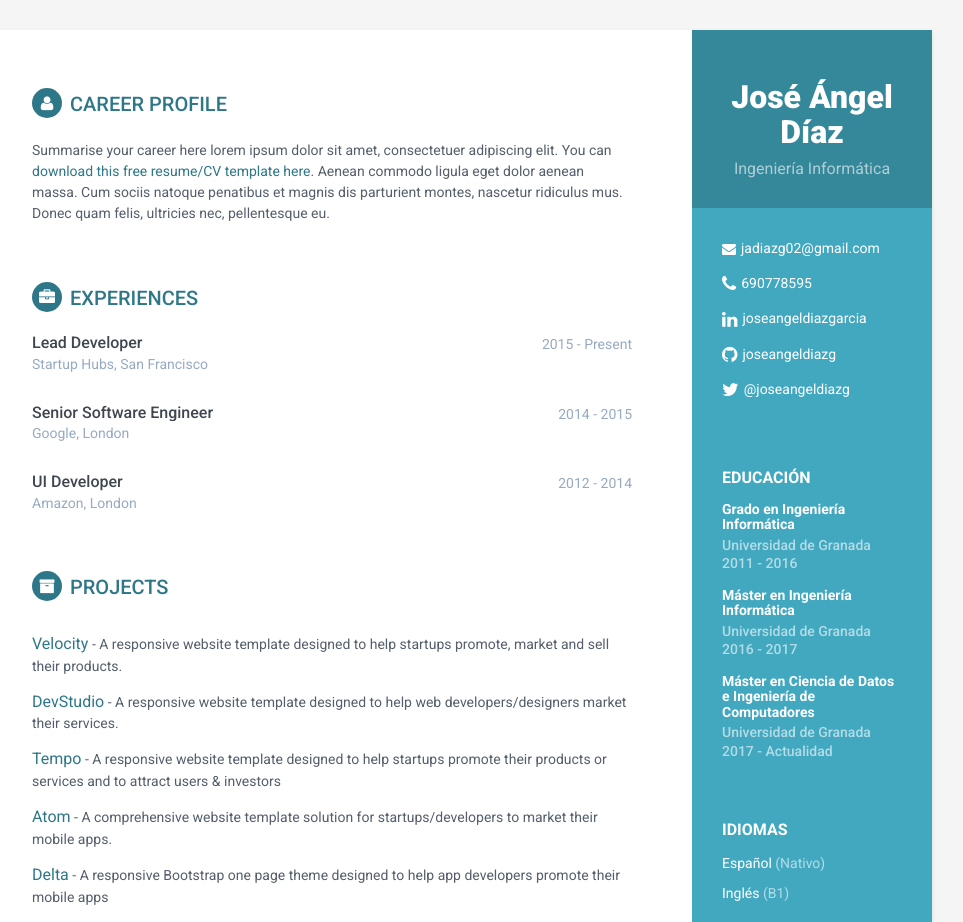
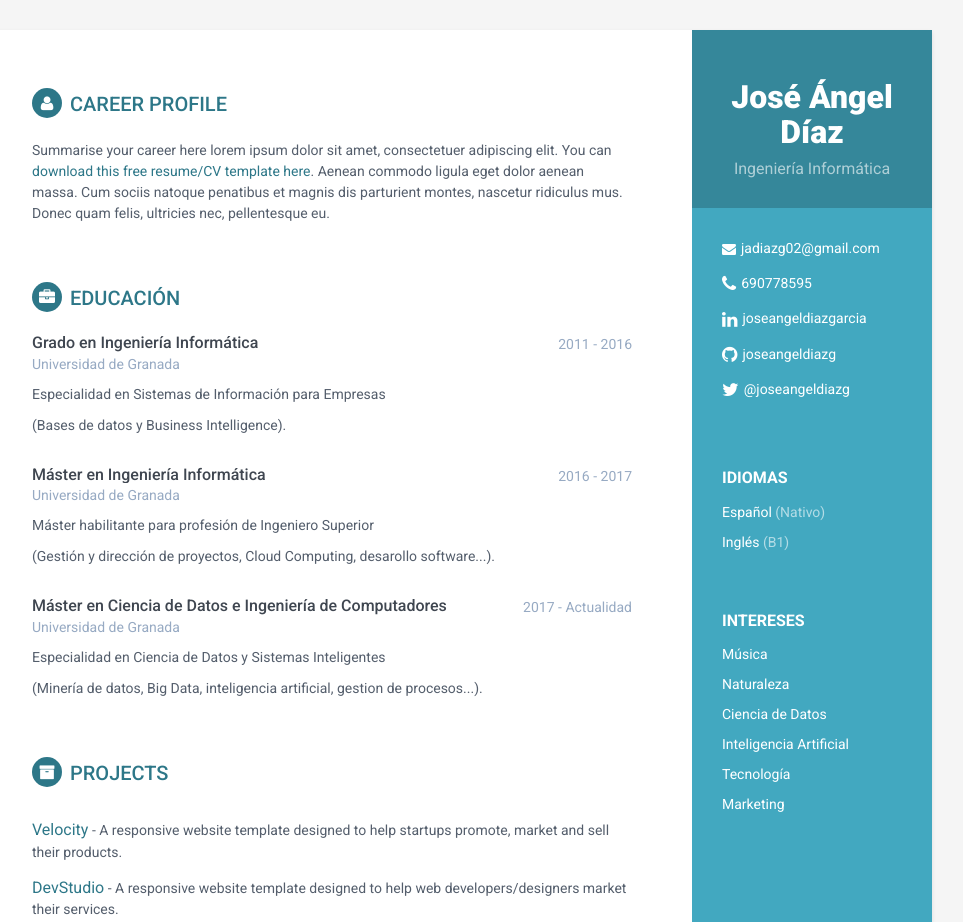
Before and after one commit to joseangeldiazg/joseangeldiazg.github.io, a plain HTML site: page index.html in a window 1280 px wide. Shown: the top 922 px of the page, without its empty margins (188-1151 px from the left). Drawn offline with Linux system fonts and the light colour scheme.

Commit message:
Añadida sección estudios. avanza #1

```diff
--- a/index.html
+++ b/index.html
@@ -44,24 +44,6 @@
                     <li class="twitter"><i class="fa fa-twitter"></i><a href="https://twitter.com/joseangeldiazg" target="_blank">@joseangeldiazg</a></li>
                 </ul>
             </div><!--//contact-container-->
-            <div class="education-container container-block">
-                <h2 class="container-block-title">Educación</h2>
-                <div class="item">
-                    <h4 class="degree">Grado en Ingeniería Informática</h4>
-                    <h5 class="meta">Universidad de Granada</h5>
-                    <div class="time">2011 - 2016</div>
-                </div><!--//item-->
-                <div class="item">
-                    <h4 class="degree">Máster en Ingeniería Informática</h4>
-                    <h5 class="meta">Universidad de Granada</h5>
-                    <div class="time">2016 - 2017</div>
-                </div><!--//item-->
-                <div class="item">
-                    <h4 class="degree">Máster en Ciencia de Datos e Ingeniería de Computadores</h4>
-                    <h5 class="meta">Universidad de Granada</h5>
-                    <div class="time">2017 - Actualidad</div>
-                </div><!--//item-->
-            </div><!--//education-container-->
 
             <div class="languages-container container-block">
                 <h2 class="container-block-title">Idiomas</h2>
@@ -97,46 +79,47 @@
             </section><!--//section-->
 
             <section class="section experiences-section">
-                <h2 class="section-title"><i class="fa fa-briefcase"></i>Experiences</h2>
+                <h2 class="section-title"><i class="fa fa-briefcase"></i>Educación</h2>
 
                 <div class="item">
                     <div class="meta">
                         <div class="upper-row">
-                            <h3 class="job-title">Lead Developer</h3>
-                            <div class="time">2015 - Present</div>
+                            <h3 class="job-title">Grado en Ingeniería Informática</h3>
+                            <div class="time">2011 - 2016</div>
                         </div><!--//upper-row-->
-                        <div class="company">Startup Hubs, San Francisco</div>
+                        <div class="company">Universidad de Granada</div>
                     </div><!--//meta-->
                     <div class="details">
-                        <p></p>
-                        <p></p>
+                      <p>Especialidad en Sistemas de Información para Empresas </p>
+                      <p>(Bases de datos y Business Intelligence).</p>
                     </div><!--//details-->
                 </div><!--//item-->
 
                 <div class="item">
                     <div class="meta">
                         <div class="upper-row">
-                            <h3 class="job-title">Senior Software Engineer</h3>
-                            <div class="time">2014 - 2015</div>
+                            <h3 class="job-title">Máster en Ingeniería Informática</h3>
+                            <div class="time">2016 - 2017</div>
                         </div><!--//upper-row-->
-                        <div class="company">Google, London</div>
+                        <div class="company">Universidad de Granada</div>
                     </div><!--//meta-->
                     <div class="details">
-                        <p></p>
-
+                      <p>Máster habilitante para profesión de Ingeniero Superior </p>
+                      <p>(Gestión y dirección de proyectos, Cloud Computing, desarollo software...).</p>
                     </div><!--//details-->
                 </div><!--//item-->
 
                 <div class="item">
                     <div class="meta">
                         <div class="upper-row">
-                            <h3 class="job-title">UI Developer</h3>
-                            <div class="time">2012 - 2014</div>
+                            <h3 class="job-title">Máster en Ciencia de Datos e Ingeniería de Computadores</h3>
+                            <div class="time">2017 - Actualidad</div>
                         </div><!--//upper-row-->
-                        <div class="company">Amazon, London</div>
+                        <div class="company">Universidad de Granada</div>
                     </div><!--//meta-->
                     <div class="details">
-                        <p></p>
+                      <p>Especialidad en Ciencia de Datos y Sistemas Inteligentes </p>
+                      <p>(Minería de datos, Big Data, inteligencia artificial, gestion de procesos...).</p>
                     </div><!--//details-->
                 </div><!--//item-->
 
```
